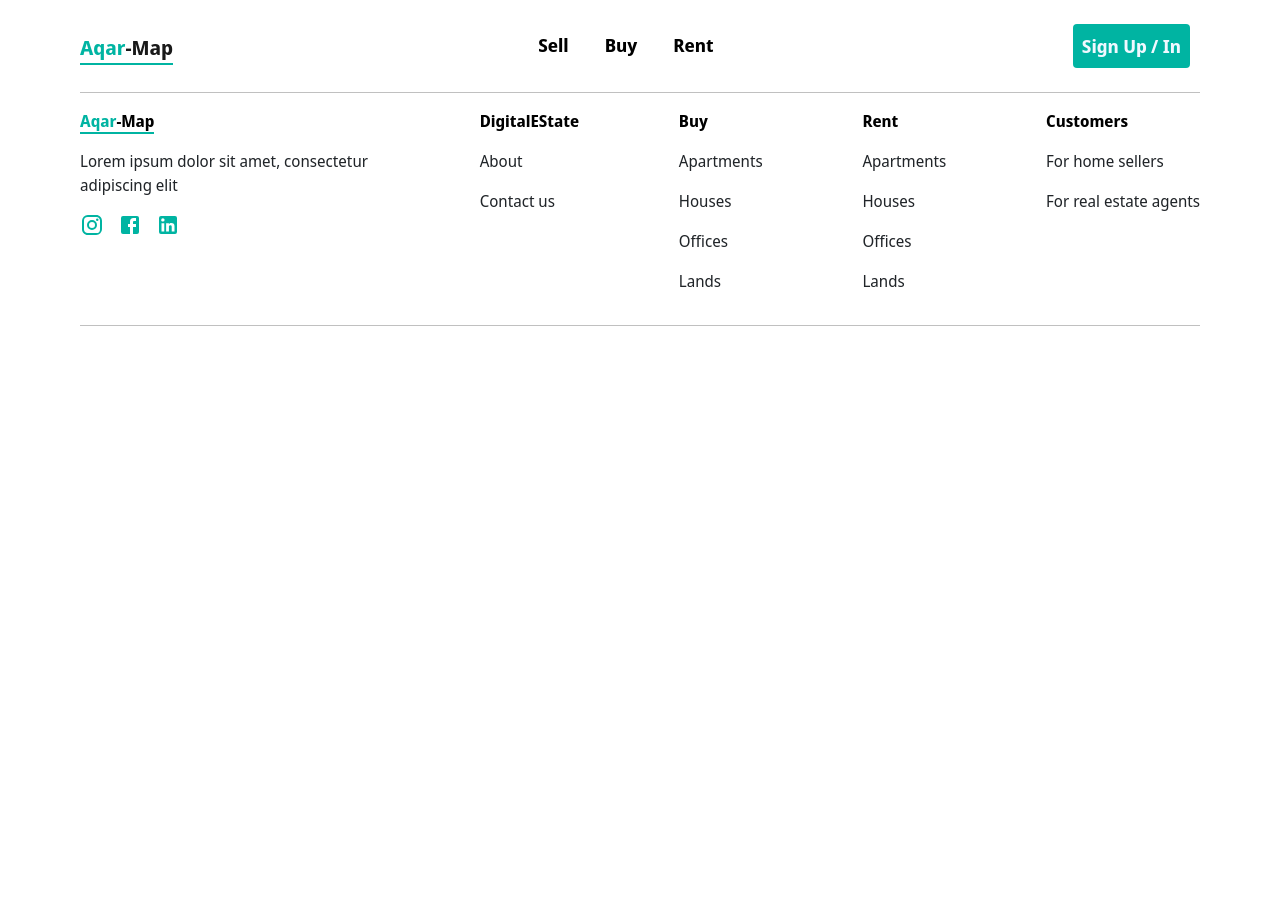
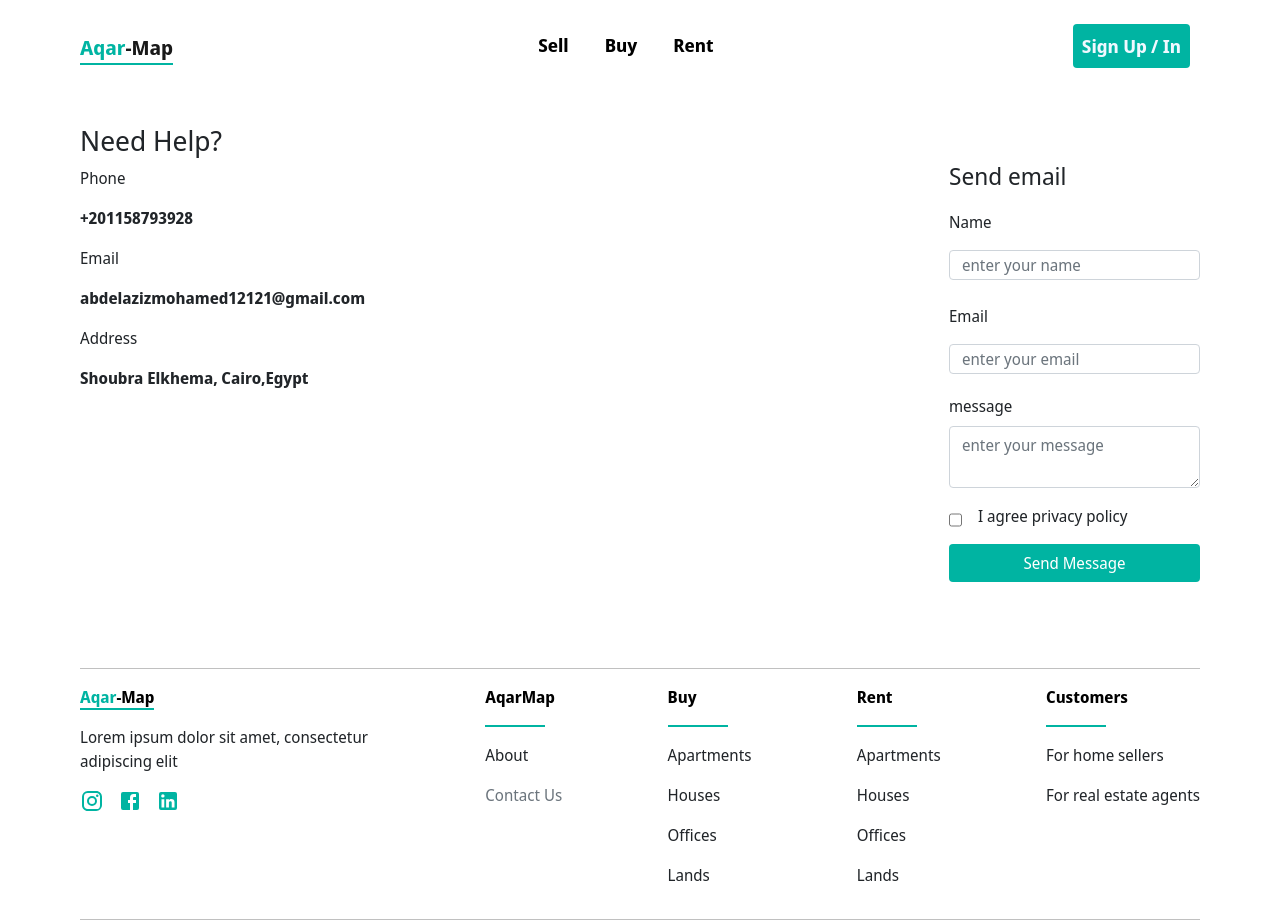
Before and after one commit to abdelaziz123456/aqar-map, a React (Create React App) app: page /contact-us in a window 1280 px wide. Shown: the top 920 px of the page. Before the commit the page ends 800 px from the top, so only its background shows below. Built offline with nearby package versions, Linux system fonts and the light colour scheme.

Commit message:
add contact us component

```diff
--- a/public/index.html
+++ b/public/index.html
@@ -2,7 +2,7 @@
 <html lang="en">
   <head>
     <meta charset="utf-8" />
-    <link rel="icon" href="%PUBLIC_URL%/favicon.ico" />
+    <link rel="icon" href="%PUBLIC_URL%/favicon (2).ico" />
     <meta name="viewport" content="width=device-width, initial-scale=1" />
     <meta name="theme-color" content="#000000" />
     <meta
--- a/src/App.js
+++ b/src/App.js
@@ -8,6 +8,7 @@ import SignIn from './Components/SignIn';
 import ForgetPassword from './Components/ForgetPass';
 import EnterPass from './Components/EnterPass';
 import SignUp from './Components/SignUp';
+import ContactUs from './Components/ContactUs';
 function App() {
   return (
 
@@ -36,6 +37,10 @@ function App() {
       <SignUp/>
     </Route>
 
+    <Route exact path='/contact-us'>
+      <ContactUs/>
+    </Route>
+
 
 
     <Footer/>
--- /dev/null
+++ b/src/Components/ContactUs/index.js
@@ -0,0 +1,47 @@
+import FormContainer from "../FormContainer"
+import InputFiled from "../InputFiled"
+function ContactUs(){
+
+    return(
+        <div className='contact-us d-flex justify-content-between my-5'>
+
+            <div className="left">
+            <h3>Need Help?</h3>
+            <p>Phone</p>
+            <p className="fw-bold">
+                +201158793928
+            </p>
+            <p>Email</p>
+            <p className="fw-bold">
+                abdelazizmohamed12121@gmail.com
+            </p>
+            <p>Address</p>
+            <p className="fw-bold">
+                Shoubra Elkhema, Cairo,Egypt
+            </p>
+            </div>
+            <FormContainer header={'Send email'}>
+               <InputFiled label={'Name'} id={'name'} placeHolder={'enter your name'} type={'text'}/>
+
+               <InputFiled label={'Email'} id={'email'} placeHolder={'enter your email'} type={'email'}/>
+               <label htmlFor='message' className='my-2'>message</label>
+               <textarea className='form-control' id='message' placeholder='enter your message'></textarea>
+               <div className="d-flex my-3">
+               <input type="checkbox" name="policy" id="policy"  className='mt-2 me-3'/>
+               <label htmlFor="policy">I agree privacy policy</label>
+
+               </div>
+
+               <button className="btn  form-button">
+                   Send Message
+               </button>
+
+
+
+            </FormContainer>
+
+        </div>
+    )
+}
+
+export default ContactUs
--- a/src/Components/EnterPass/index.js
+++ b/src/Components/EnterPass/index.js
@@ -8,7 +8,7 @@ function EnterPass(){
 
         <InputFiled type={'password'} label={'Password'} id={'passcon1'} placeHolder={'enter password'}/>
         <InputFiled type={'password'} label={'Confirm Password'} id={'passcon2'} placeHolder={'Confirm password'}/>
-        <div className="btn form-button">
+        <div className="btn form-button my-3">
             change password
         </div>
 
--- a/src/Components/Footer/index.js
+++ b/src/Components/Footer/index.js
@@ -1,14 +1,15 @@
 import { Facebook, Instagram, LinkedIn } from '@material-ui/icons'
-import  './index.scss'
+import  './index.scss';
+import {Link} from 'react-router-dom'
 
 function Footer(){
     return(
         <div className='footer d-flex
         justify-content-between flex-wrap my-2 py-3'>
             <div>
-                <a href="#" className="main-logo">
+                <Link a="/" className="main-logo">
                 <span>Aqar</span>-Map
-                </a>
+                </Link>
                 <p>Lorem ipsum dolor sit amet, consectetur adipiscing elit</p>
                 <div className='d-flex justify-content-between icons mb-5'>
                     <Instagram className='icon'/>
@@ -18,18 +19,22 @@ function Footer(){
             </div>
             <div>
                 <p className="header">
-                    DigitalEState
+                    AqarMap
+                </p>
+                <p className="line">
+
                 </p>
                 <p >
                     About
                 </p>
-                <p >
-                    Contact us
-                </p>
+                <Link className='text-decoration-none text-secondary' to="/contact-us">Contact Us</Link>
             </div>
             <div>
             <p className="header">
                     Buy
+                </p>
+                <p className="line">
+
                 </p>
                 <p >
                     Apartments
@@ -48,6 +53,9 @@ function Footer(){
             <p className="header">
                     Rent
                 </p>
+                <p className="line">
+
+                </p>
                 <p >
                     Apartments
                 </p>
@@ -65,6 +73,9 @@ function Footer(){
             <p className="header">
                     Customers
                 </p>
+                <p className="line">
+
+                </p>
                 <p >
                     For home sellers
                 </p>
--- a/src/Components/Footer/index.scss
+++ b/src/Components/Footer/index.scss
@@ -26,6 +26,7 @@
             color:$color-main
         }
 
+
     }
     .icons{
         max-width: 100px;
@@ -35,5 +36,11 @@
         }
 
     }
+    .line{
+        width: 60px;
+        border-bottom: 2px solid $color-main;
+    }
+
+
 
 }
--- a/src/Components/Header/index.js
+++ b/src/Components/Header/index.js
@@ -42,7 +42,7 @@ function Header(){
               </div>
               <div>
               <div className="nav-item">
-                  <Link to='/sign-in' className="nav-link btn ">Sign Up / In</Link>
+                  <Link to='/sign-in' className="nav-link btn  ">Sign Up / In</Link>
                 </div>
 
               </div>
--- a/src/Components/Header/index.scss
+++ b/src/Components/Header/index.scss
@@ -28,6 +28,7 @@
         background-color: $color-main;
         color: aliceblue !important;
         border-bottom: none !important;
+
     }
 
 
```
Also changed, not shown: src/Components/ContactUs/index.scss (added), 1 other file (tests, documents, lock files or other folders).
